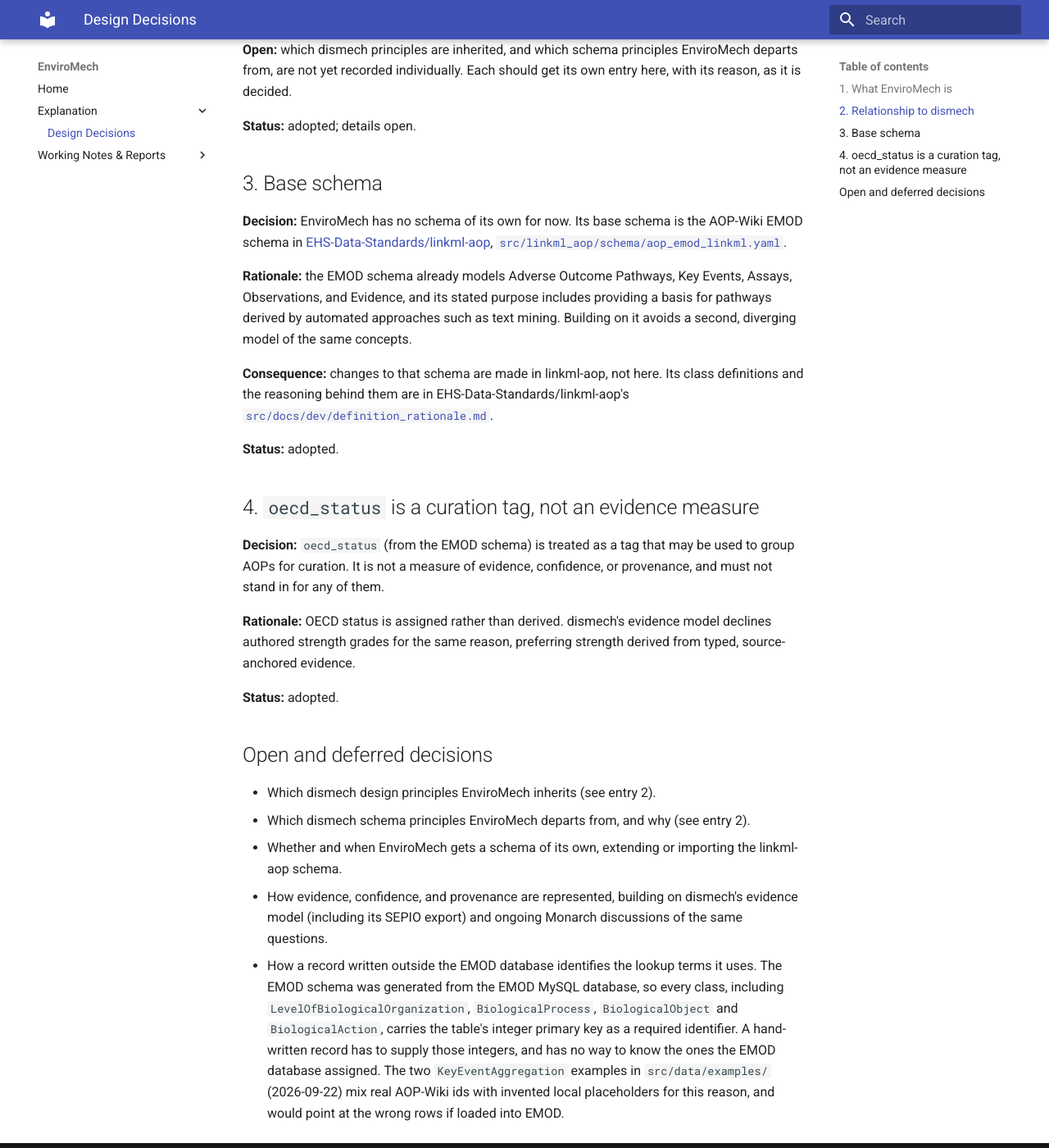
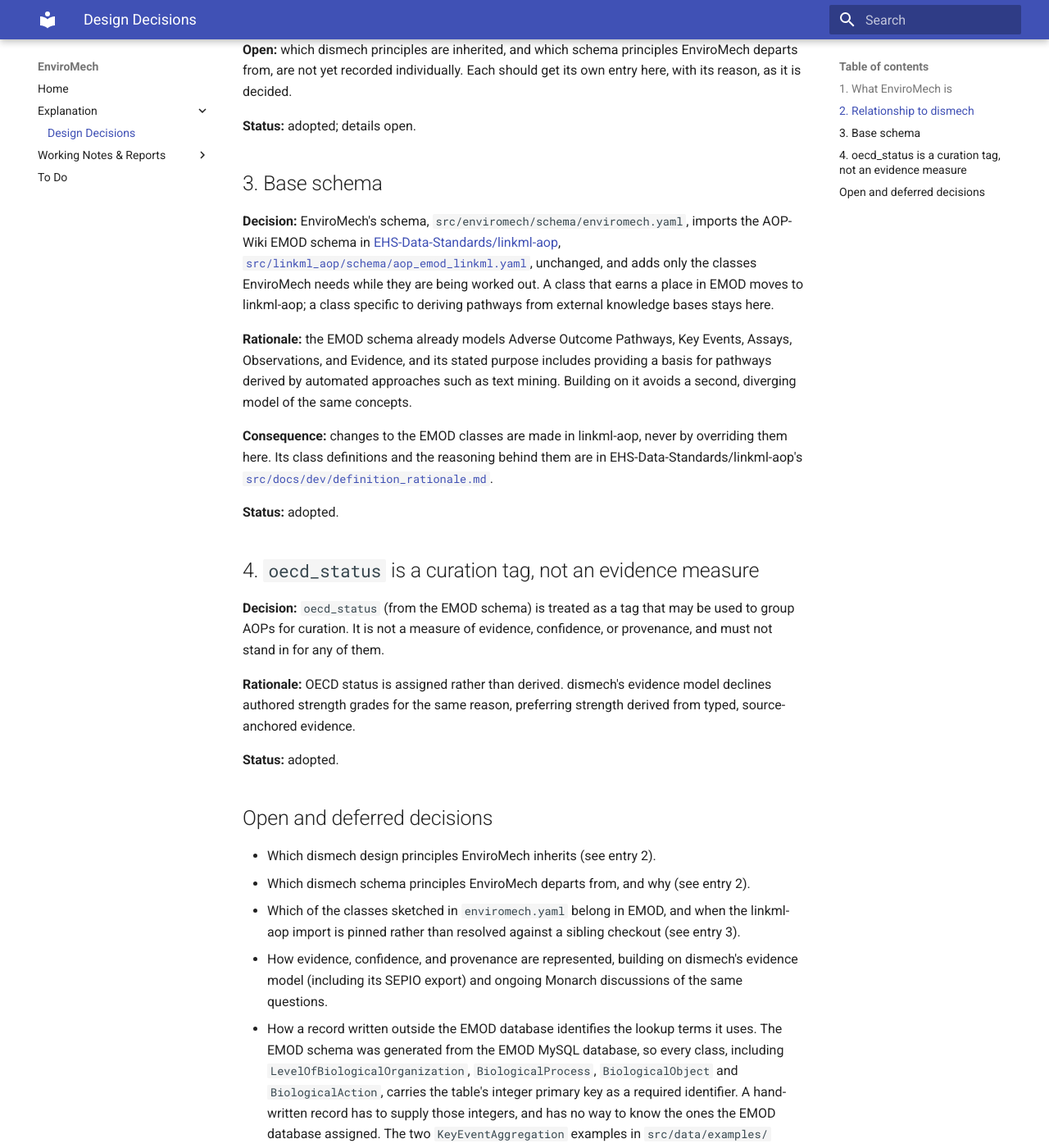
Before and after one commit to monarch-initiative/enviromech, an MkDocs documentation site: the page built from docs/explanation/design-decisions.md, in a window 1280 px wide and 1400 px high, scrolled down 1616 px. Shown: the whole window at 82% size. Built offline with MkDocs 1.6.1 and Material for MkDocs 9.7.7, drawn with Linux system fonts in a browser that asks for light colours.

Commit message:
Key a source node on its dismech entity reference
Copilot's review of #2 noted that two source nodes from one disease read
as the same entry listed twice. Nothing on SourceNode was the key: the
entry and the node name were two loose strings, and nothing said which
section of the entry the node lived in.

Add source_node_ref, required, written in dismech's cross-entry reference
grammar (<entry>:<section>#<name>). That is what dismech's attaches_to
uses across files and what its entity_refs resolver checks, so a ref can
be resolved there rather than trusted. source_entry and node_name stay as
its readable parts. Both examples carry the refs; all four resolve to
pathophysiology nodes in Primary_Ciliary_Dyskinesia.

The decision register (entry 3), README, docs/index.md and CLAUDE.md now
describe enviromech.yaml itself rather than saying there is no schema,
and state the split with linkml-aop: EMOD classes change there, classes
specific to deriving pathways from external knowledge bases live here.
docs/TODO.md records the plan to break the dismech mie-ker-capture skill
into components EnviroMech can reuse, with the node-finding script as
the first piece.

Co-Authored-By: Claude Fable 5.1 <noreply@anthropic.com>

```diff
--- a/docs/explanation/design-decisions.md
+++ b/docs/explanation/design-decisions.md
@@ -71,17 +71,20 @@ its reason, as it is decided.
 
 ## 3. Base schema
 
-**Decision:** EnviroMech has no schema of its own for now. Its base schema is the
+**Decision:** EnviroMech's schema, `src/enviromech/schema/enviromech.yaml`, imports the
 AOP-Wiki EMOD schema in [EHS-Data-Standards/linkml-aop](https://github.com/EHS-Data-Standards/linkml-aop),
-[`src/linkml_aop/schema/aop_emod_linkml.yaml`](https://github.com/EHS-Data-Standards/linkml-aop/blob/main/src/linkml_aop/schema/aop_emod_linkml.yaml).
+[`src/linkml_aop/schema/aop_emod_linkml.yaml`](https://github.com/EHS-Data-Standards/linkml-aop/blob/main/src/linkml_aop/schema/aop_emod_linkml.yaml),
+unchanged, and adds only the classes EnviroMech needs while they are being worked out. A
+class that earns a place in EMOD moves to linkml-aop; a class specific to deriving
+pathways from external knowledge bases stays here.
 
 **Rationale:** the EMOD schema already models Adverse Outcome Pathways, Key Events,
 Assays, Observations, and Evidence, and its stated purpose includes providing a basis for
 pathways derived by automated approaches such as text mining. Building on it avoids a
 second, diverging model of the same concepts.
 
-**Consequence:** changes to that schema are made in linkml-aop, not here. Its class
-definitions and the reasoning behind them are in EHS-Data-Standards/linkml-aop's
+**Consequence:** changes to the EMOD classes are made in linkml-aop, never by overriding
+them here. Its class definitions and the reasoning behind them are in EHS-Data-Standards/linkml-aop's
 [`src/docs/dev/definition_rationale.md`](https://github.com/EHS-Data-Standards/linkml-aop/blob/main/src/docs/dev/definition_rationale.md).
 
 **Status:** adopted.
@@ -102,8 +105,8 @@ typed, source-anchored evidence.
 
 - Which dismech design principles EnviroMech inherits (see entry 2).
 - Which dismech schema principles EnviroMech departs from, and why (see entry 2).
-- Whether and when EnviroMech gets a schema of its own, extending or importing the
-  linkml-aop schema.
+- Which of the classes sketched in `enviromech.yaml` belong in EMOD, and when the
+  linkml-aop import is pinned rather than resolved against a sibling checkout (see entry 3).
 - How evidence, confidence, and provenance are represented, building on dismech's
   evidence model (including its SEPIO export) and ongoing Monarch discussions of the same
   questions.
--- a/mkdocs.yml
+++ b/mkdocs.yml
@@ -8,3 +8,4 @@ nav:
   - Working Notes & Reports:
       - linkml-aop Schema Update (2026-09): linkml_aop_schema_update_plan.md
       - dismech AOP Handoff (2026-09-21): reports/dismech-aop-handoff-2026-09-21.md
+  - To Do: TODO.md
--- a/src/data/examples/KeyEventAggregation-KE1908.yaml
+++ b/src/data/examples/KeyEventAggregation-KE1908.yaml
@@ -35,6 +35,7 @@ event_id:
 aggregation_relation: constitutes
 source_nodes:
 - source_knowledge_base: dismech
+  source_node_ref: Primary_Ciliary_Dyskinesia:pathophysiology#Ciliary Dysfunction
   source_entry: Primary_Ciliary_Dyskinesia
   source_entry_uri: https://dismech.monarchinitiative.org/pages/disorders/Primary_Ciliary_Dyskinesia.html
   node_name: Ciliary Dysfunction
@@ -66,6 +67,7 @@ source_nodes:
     that frequency can be preserved: RSPH1-related disease keeps frequency with an
     abnormal circular waveform, and DNAH11-related disease is hyperkinetic.
 - source_knowledge_base: dismech
+  source_node_ref: Primary_Ciliary_Dyskinesia:pathophysiology#Ciliary Disorientation
   source_entry: Primary_Ciliary_Dyskinesia
   source_entry_uri: https://dismech.monarchinitiative.org/pages/disorders/Primary_Ciliary_Dyskinesia.html
   node_name: Ciliary Disorientation
--- a/src/data/examples/KeyEventAggregation-KE1909.yaml
+++ b/src/data/examples/KeyEventAggregation-KE1909.yaml
@@ -23,6 +23,7 @@ event_id:
 aggregation_relation: constitutes
 source_nodes:
 - source_knowledge_base: dismech
+  source_node_ref: Primary_Ciliary_Dyskinesia:pathophysiology#Impaired Mucociliary Clearance
   source_entry: Primary_Ciliary_Dyskinesia
   source_entry_uri: https://dismech.monarchinitiative.org/pages/disorders/Primary_Ciliary_Dyskinesia.html
   node_name: Impaired Mucociliary Clearance
@@ -59,6 +60,7 @@ source_nodes:
     (INCREASED, a rescue). The node's description also cites whole-lung
     radioaerosol clearance, absent in most of 69 measured patients.
 - source_knowledge_base: dismech
+  source_node_ref: Primary_Ciliary_Dyskinesia:pathophysiology#Central-Apparatus Transport Dysfunction
   source_entry: Primary_Ciliary_Dyskinesia
   source_entry_uri: https://dismech.monarchinitiative.org/pages/disorders/Primary_Ciliary_Dyskinesia.html
   node_name: Central-Apparatus Transport Dysfunction
```
Also changed, not shown: CLAUDE.md (+13 -2 lines), README.md (+5 -4 lines), docs/TODO.md (added, +31 -0 lines), docs/index.md (+5 -3 lines), src/enviromech/schema/enviromech.yaml (+16 -3 lines).
